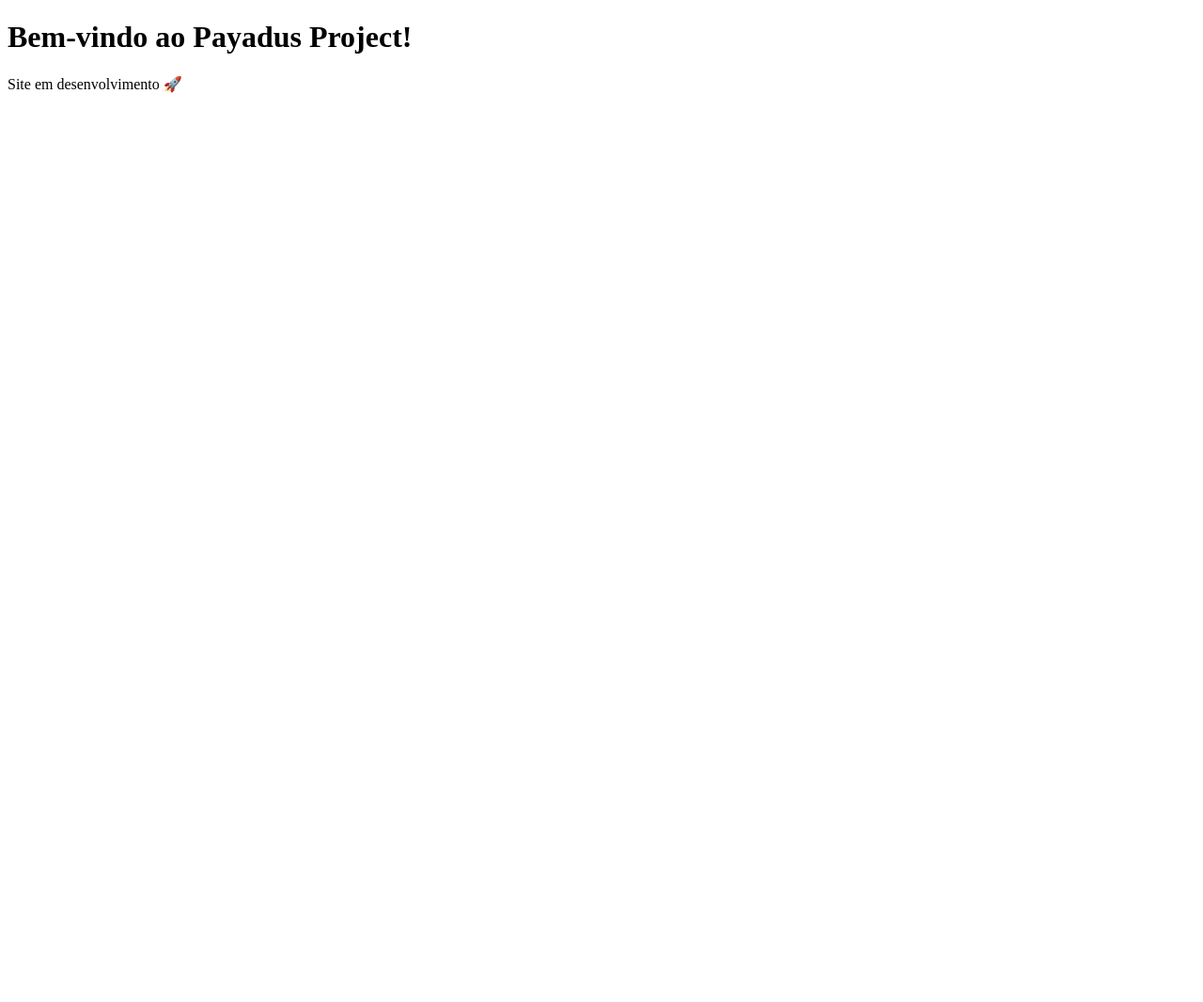
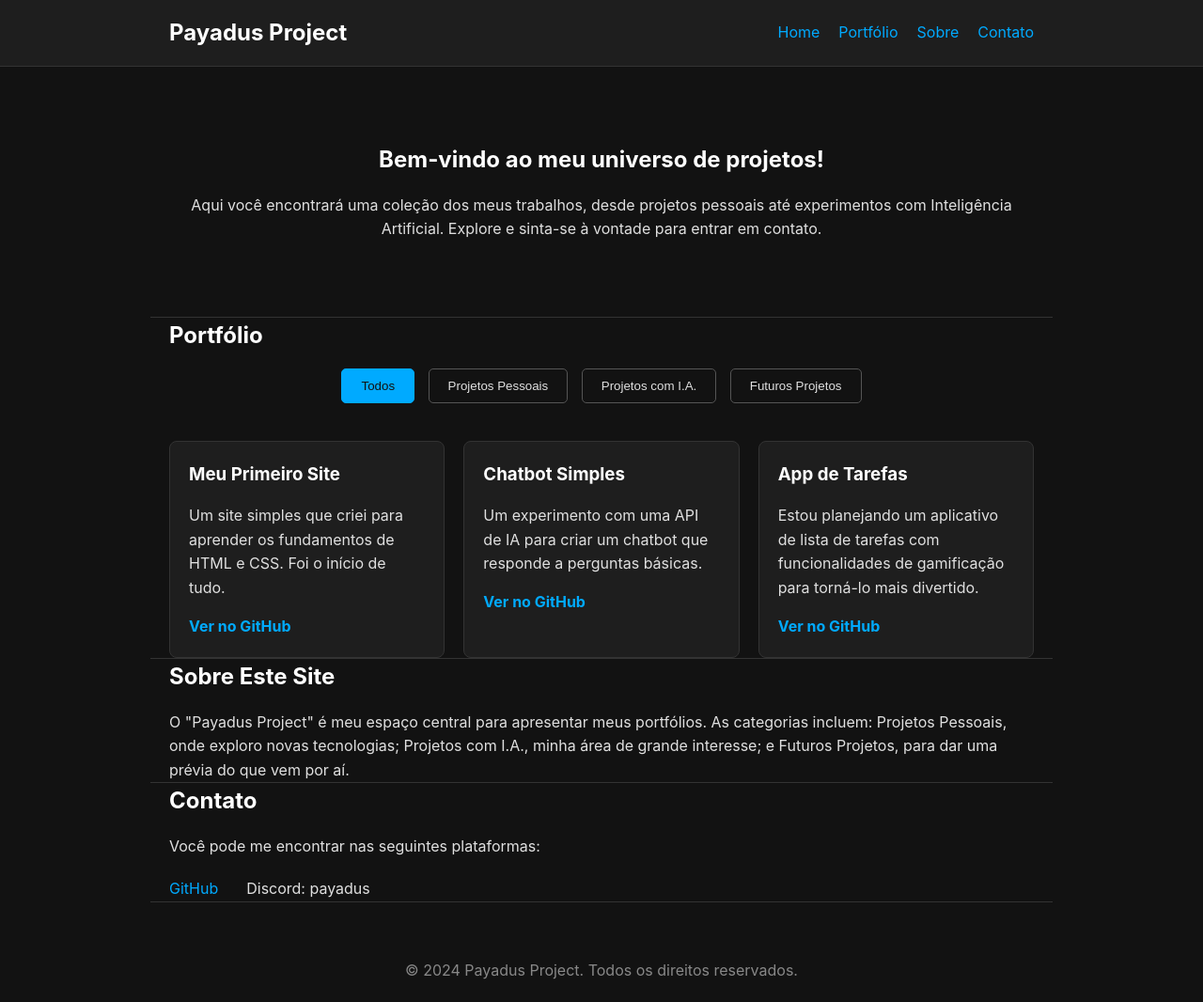
Before and after one commit to payadus/Payadus-Project, a plain HTML site: page index.html in a window 1280 px wide. Shown: the whole page at 94% size. Before the commit the page ends 800 px from the top, so only its background shows below. Drawn offline with Linux system fonts and the light colour scheme.

Commit message:
Cria estrutura inicial e design do site portfólio

```diff
--- a/index.html
+++ b/index.html
@@ -1,10 +1,99 @@
 <!DOCTYPE html>
-<html>
+<html lang="pt-BR">
 <head>
-  <title>Payadus Project</title>
+    <meta charset="UTF-8">
+    <meta name="viewport" content="width=device-width, initial-scale=1.0">
+    <title>Payadus Project - Portfólio</title>
+
+    <!-- Link para o arquivo de estilos CSS -->
+    <link rel="stylesheet" href="style.css">
+
+    <!-- Link para o arquivo de JavaScript (defer garante que ele carregue no final) -->
+    <script src="script.js" defer></script>
 </head>
 <body>
-  <h1>Bem-vindo ao Payadus Project!</h1>
-  <p>Site em desenvolvimento 🚀</p>
+
+    <header>
+        <div class="container">
+            <h1 class="logo">Payadus Project</h1>
+            <nav>
+                <ul>
+                    <li><a href="#home">Home</a></li>
+                    <li><a href="#portfolio">Portfólio</a></li>
+                    <li><a href="#sobre">Sobre</a></li>
+                    <li><a href="#contato">Contato</a></li>
+                </ul>
+            </nav>
+        </div>
+    </header>
+
+    <main>
+        <!-- Seção Home -->
+        <section id="home" class="container">
+            <h2>Bem-vindo ao meu universo de projetos!</h2>
+            <p>Aqui você encontrará uma coleção dos meus trabalhos, desde projetos pessoais até experimentos com Inteligência Artificial. Explore e sinta-se à vontade para entrar em contato.</p>
+        </section>
+
+        <!-- Seção Portfólio -->
+        <section id="portfolio" class="container">
+            <h2>Portfólio</h2>
+
+            <!-- Filtros de Categoria -->
+            <div class="portfolio-filters">
+                <button class="filter-btn active" data-filter="todos">Todos</button>
+                <button class="filter-btn" data-filter="pessoal">Projetos Pessoais</button>
+                <button class="filter-btn" data-filter="ia">Projetos com I.A.</button>
+                <button class="filter-btn" data-filter="futuro">Futuros Projetos</button>
+            </div>
+
+            <!-- Grade de Projetos -->
+            <div class="portfolio-grid">
+                <!-- Projeto 1 (Exemplo) -->
+                <div class="project-card" data-category="pessoal">
+                    <h3>Meu Primeiro Site</h3>
+                    <p>Um site simples que criei para aprender os fundamentos de HTML e CSS. Foi o início de tudo.</p>
+                    <a href="#" target="_blank">Ver no GitHub</a>
+                </div>
+
+                <!-- Projeto 2 (Exemplo) -->
+                <div class="project-card" data-category="ia">
+                    <h3>Chatbot Simples</h3>
+                    <p>Um experimento com uma API de IA para criar um chatbot que responde a perguntas básicas.</p>
+                    <a href="#" target="_blank">Ver no GitHub</a>
+                </div>
+
+                <!-- Projeto 3 (Exemplo) -->
+                <div class="project-card" data-category="futuro">
+                    <h3>App de Tarefas</h3>
+                    <p>Estou planejando um aplicativo de lista de tarefas com funcionalidades de gamificação para torná-lo mais divertido.</p>
+                    <a href="#" target="_blank">Ver no GitHub</a>
+                </div>
+                 <!-- Adicione mais projetos aqui -->
+            </div>
+        </section>
+
+        <!-- Seção Sobre -->
+        <section id="sobre" class="container">
+            <h2>Sobre Este Site</h2>
+            <p>O "Payadus Project" é meu espaço central para apresentar meus portfólios. As categorias incluem: Projetos Pessoais, onde exploro novas tecnologias; Projetos com I.A., minha área de grande interesse; e Futuros Projetos, para dar uma prévia do que vem por aí.</p>
+        </section>
+
+        <!-- Seção Contato -->
+        <section id="contato" class="container">
+            <h2>Contato</h2>
+            <p>Você pode me encontrar nas seguintes plataformas:</p>
+            <div class="contact-links">
+                <a href="https://github.com/payadus" target="_blank">GitHub</a>
+                <span>Discord: payadus</span>
+            </div>
+        </section>
+    </main>
+
+    <footer>
+        <div class="container">
+            <p>© 2024 Payadus Project. Todos os direitos reservados.</p>
+        </div>
+    </footer>
+
 </body>
 </html>
--- /dev/null
+++ b/script.js
@@ -0,0 +1,26 @@
+document.addEventListener('DOMContentLoaded', () => {
+    const filterButtons = document.querySelectorAll('.filter-btn');
+    const projectCards = document.querySelectorAll('.project-card');
+
+    filterButtons.forEach(button => {
+        button.addEventListener('click', () => {
+            // Remove a classe 'active' de todos os botões
+            filterButtons.forEach(btn => btn.classList.remove('active'));
+            // Adiciona a classe 'active' ao botão clicado
+            button.classList.add('active');
+
+            const filter = button.getAttribute('data-filter');
+
+            projectCards.forEach(card => {
+                const category = card.getAttribute('data-category');
+
+                // Mostra o card se o filtro for 'todos' ou se a categoria corresponder
+                if (filter === 'todos' || filter === category) {
+                    card.style.display = 'block';
+                } else {
+                    card.style.display = 'none';
+                }
+            });
+        });
+    });
+});
--- /dev/null
+++ b/style.css
@@ -0,0 +1,144 @@
+/* --- Reset Básico e Estilos Globais --- */
+* {
+    margin: 0;
+    padding: 0;
+    box-sizing: border-box;
+}
+
+html {
+    scroll-behavior: smooth; /* Para a rolagem suave dos links */
+}
+
+body {
+    font-family: -apple-system, BlinkMacSystemFont, 'Segoe UI', Roboto, Helvetica, Arial, sans-serif;
+    background-color: #121212; /* Fundo escuro */
+    color: #e0e0e0; /* Texto claro */
+    line-height: 1.6;
+}
+
+.container {
+    max-width: 960px;
+    margin: 0 auto;
+    padding: 0 20px;
+}
+
+h1, h2, h3 {
+    color: #ffffff;
+    margin-bottom: 1rem;
+}
+
+a {
+    color: #00aaff; /* Cor de destaque azul */
+    text-decoration: none;
+}
+
+a:hover {
+    text-decoration: underline;
+}
+
+/* --- Header e Navegação --- */
+header {
+    background-color: #1e1e1e;
+    padding: 1rem 0;
+    border-bottom: 1px solid #333;
+    position: sticky; /* Cabeçalho fixo no topo */
+    top: 0;
+    z-index: 1000;
+}
+
+header .container {
+    display: flex;
+    justify-content: space-between;
+    align-items: center;
+}
+
+.logo {
+    font-size: 1.5rem;
+    margin: 0;
+}
+
+header nav ul {
+    list-style: none;
+    display: flex;
+    gap: 20px;
+}
+
+/* --- Seções --- */
+section {
+    padding: 60px 0;
+    border-bottom: 1px solid #333;
+}
+
+#home {
+    text-align: center;
+    padding-top: 80px;
+    padding-bottom: 80px;
+}
+
+/* --- Portfólio --- */
+.portfolio-filters {
+    text-align: center;
+    margin-bottom: 40px;
+}
+
+.filter-btn {
+    background: none;
+    border: 1px solid #555;
+    color: #e0e0e0;
+    padding: 10px 20px;
+    margin: 0 5px;
+    cursor: pointer;
+    border-radius: 5px;
+    transition: background-color 0.3s, color 0.3s;
+}
+
+.filter-btn:hover, .filter-btn.active {
+    background-color: #00aaff;
+    color: #121212;
+    border-color: #00aaff;
+}
+
+.portfolio-grid {
+    display: grid;
+    grid-template-columns: repeat(auto-fit, minmax(280px, 1fr));
+    gap: 20px;
+}
+
+.project-card {
+    background-color: #1e1e1e;
+    padding: 20px;
+    border-radius: 8px;
+    border: 1px solid #333;
+    transition: transform 0.3s, box-shadow 0.3s;
+}
+
+.project-card:hover {
+    transform: translateY(-5px);
+    box-shadow: 0 5px 15px rgba(0, 170, 255, 0.1);
+}
+
+.project-card h3 {
+    margin-top: 0;
+}
+
+.project-card a {
+    display: inline-block;
+    margin-top: 15px;
+    font-weight: bold;
+}
+
+/* --- Contato --- */
+.contact-links {
+    margin-top: 20px;
+    display: flex;
+    gap: 30px;
+    align-items: center;
+}
+
+/* --- Footer --- */
+footer {
+    text-align: center;
+    padding: 20px 0;
+    margin-top: 40px;
+    color: #888;
+}
```
